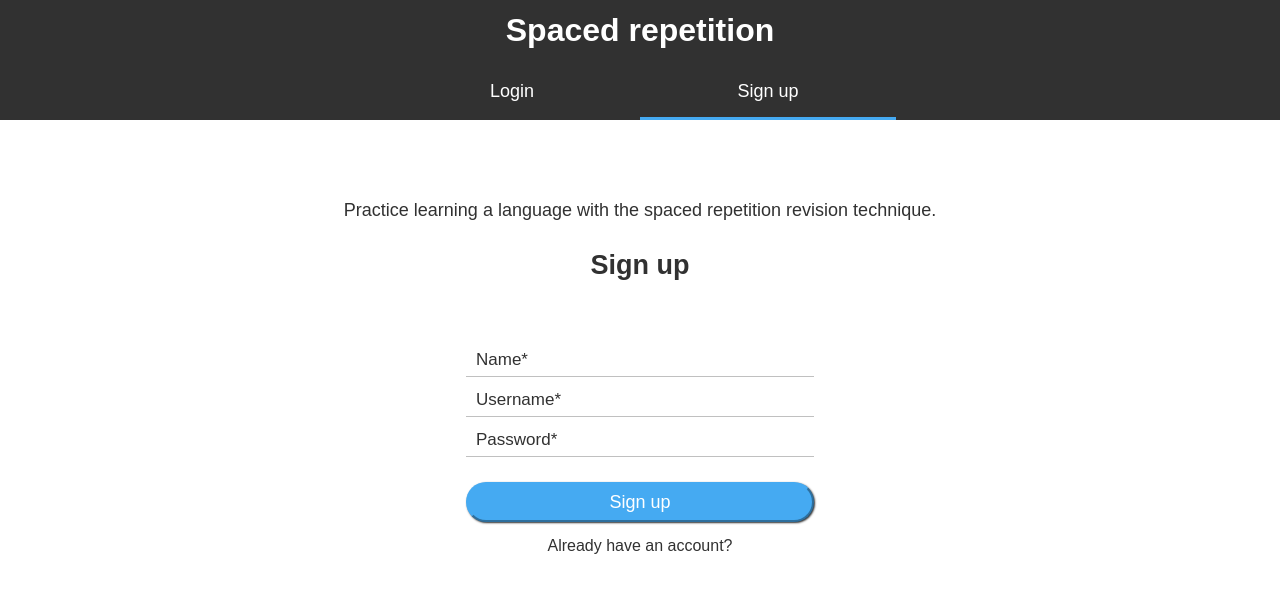
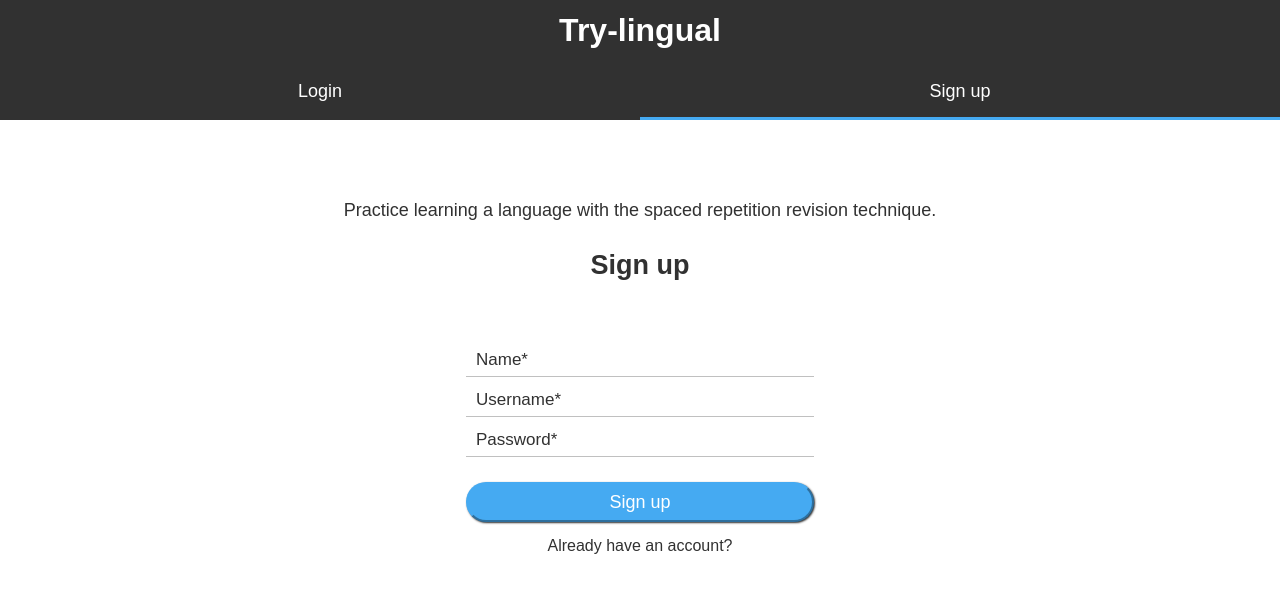
Before and after one commit to thinkful-ei-jaguar/German-Client-Nghi-Will, a React app: page /register in a window 1280 px wide. Built offline with nearby package versions, Linux system fonts and the light colour scheme; a web font is replaced by a local one.

Commit message:
revert back to original header

```diff
--- a/src/components/Header/Header.css
+++ b/src/components/Header/Header.css
@@ -10,7 +10,7 @@ nav {
   display: flex;
   justify-content: space-evenly;
   height: 40%;
-  min-width: 40vw;
+  width: 100%;
 }
 
 nav a {
@@ -20,7 +20,7 @@ nav a {
   border-bottom: 3px solid transparent;
   width: 100%;
   text-align: center;
-  padding: 9px 0 0 0;
+  padding-top: 9px;
 }
 
 nav a.active {
@@ -39,6 +39,7 @@ nav a.active {
 .header_session > span {
   font-weight: 600;
   margin-top: 8px;
+  width: 100%;
 }
 
 .header_session > nav {
--- a/src/components/Header/Header.js
+++ b/src/components/Header/Header.js
@@ -63,7 +63,7 @@ class Header extends Component {
     return (
       <header>
         <h1>
-          <Link to="/">Spaced repetition</Link>
+          <Link to="/">Try-lingual</Link>
         </h1>
         {TokenService.hasAuthToken()
           ? this.renderLogoutLink()
--- a/src/index.css
+++ b/src/index.css
@@ -1,7 +1,7 @@
 @import url("https://fonts.googleapis.com/css?family=Ubuntu");
 
 * {
-  margin: 0 auto;
+  margin: 0;
   padding: 0;
   list-style: none;
   text-decoration: none;
```
Also changed, not shown: cypress/integration/day-0.1-purpose.spec.js (+1 -1 lines).
